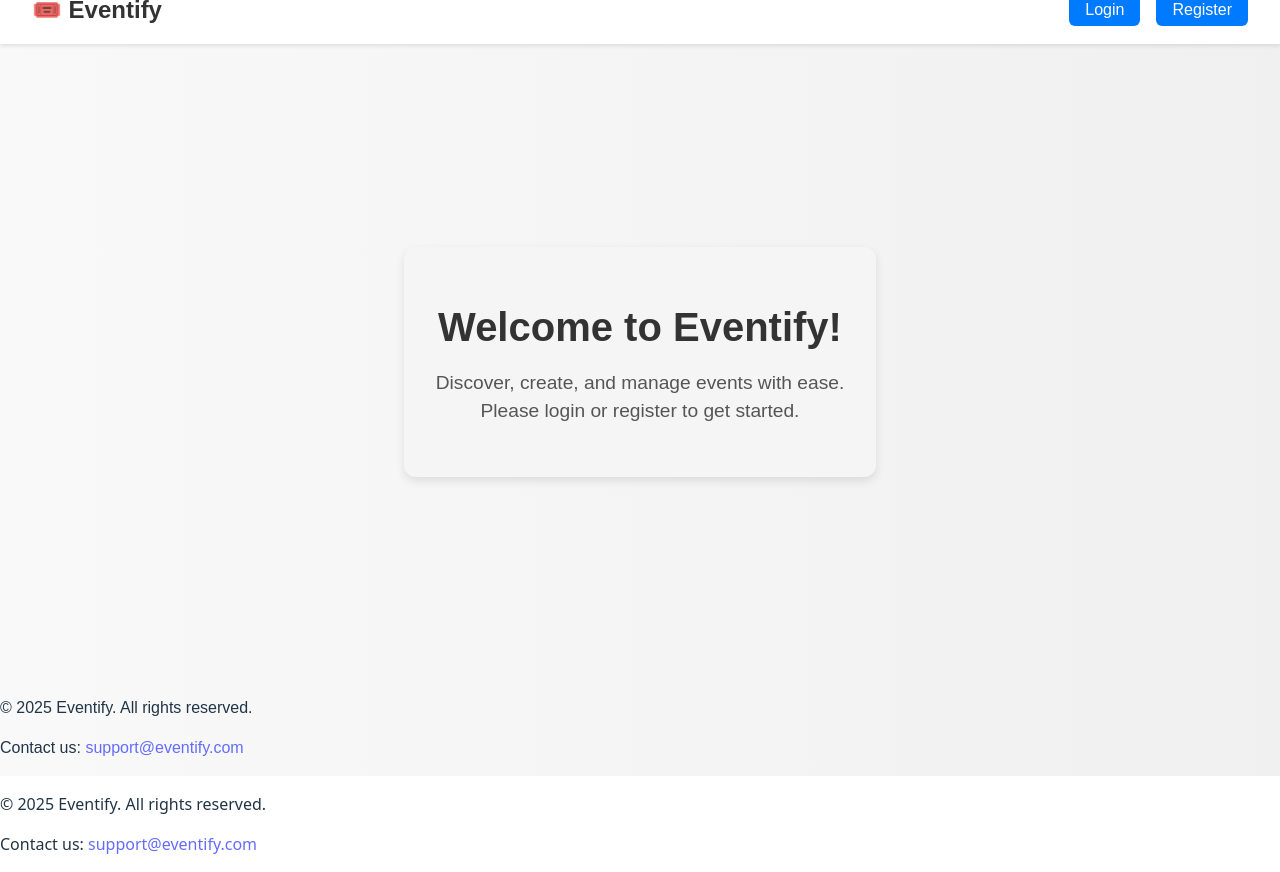
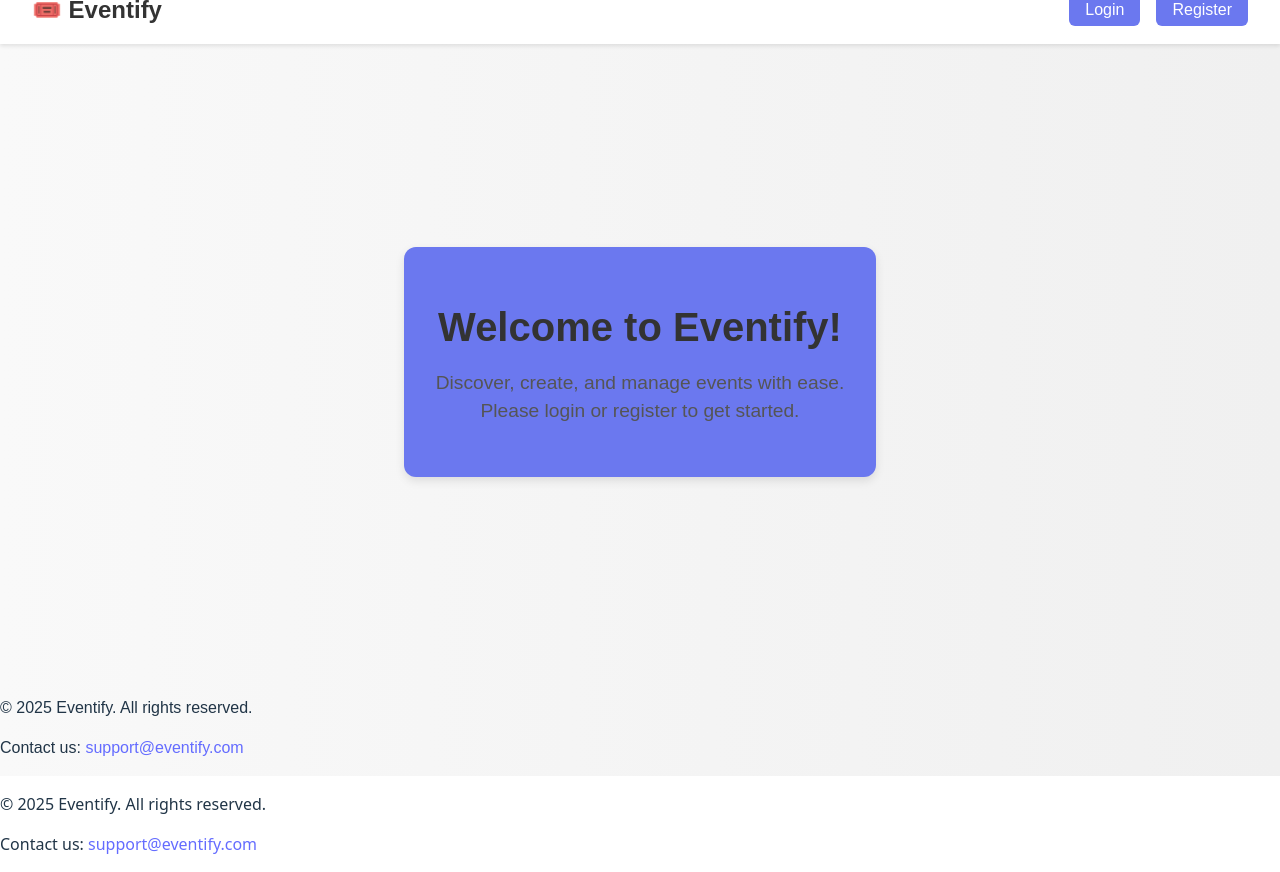
Before and after one commit to rahmarihan/SW-project-01, a React (Vite) app in the folder client/: page / in a window 1280 px wide. Built offline with nearby package versions, Linux system fonts and the light colour scheme.

Commit message:
changed colors

```diff
--- a/client/src/pages/Home.css
+++ b/client/src/pages/Home.css
@@ -40,14 +40,14 @@ html, body {
   margin-left: 1rem;
   text-decoration: none;
   padding: 0.5rem 1rem;
-  background-color: #007bff;
+  background-color: #6b78ef;
   color: white;
   border-radius: 6px;
   transition: background-color 0.3s ease;
 }
 
 .home-nav a:hover {
-  background-color: #0056b3;
+  background-color: #6b78ef;
 }
 
 /* New: Full page container between header and footer */
@@ -63,7 +63,7 @@ html, body {
 
 .home-main-content {
   max-width: 600px;
-  background-color: #f5f5f5;
+  background-color: #6b78ef;
   padding: 2rem;
   border-radius: 12px;
   box-shadow: 0 4px 10px rgba(0, 0, 0, 0.1);
```
